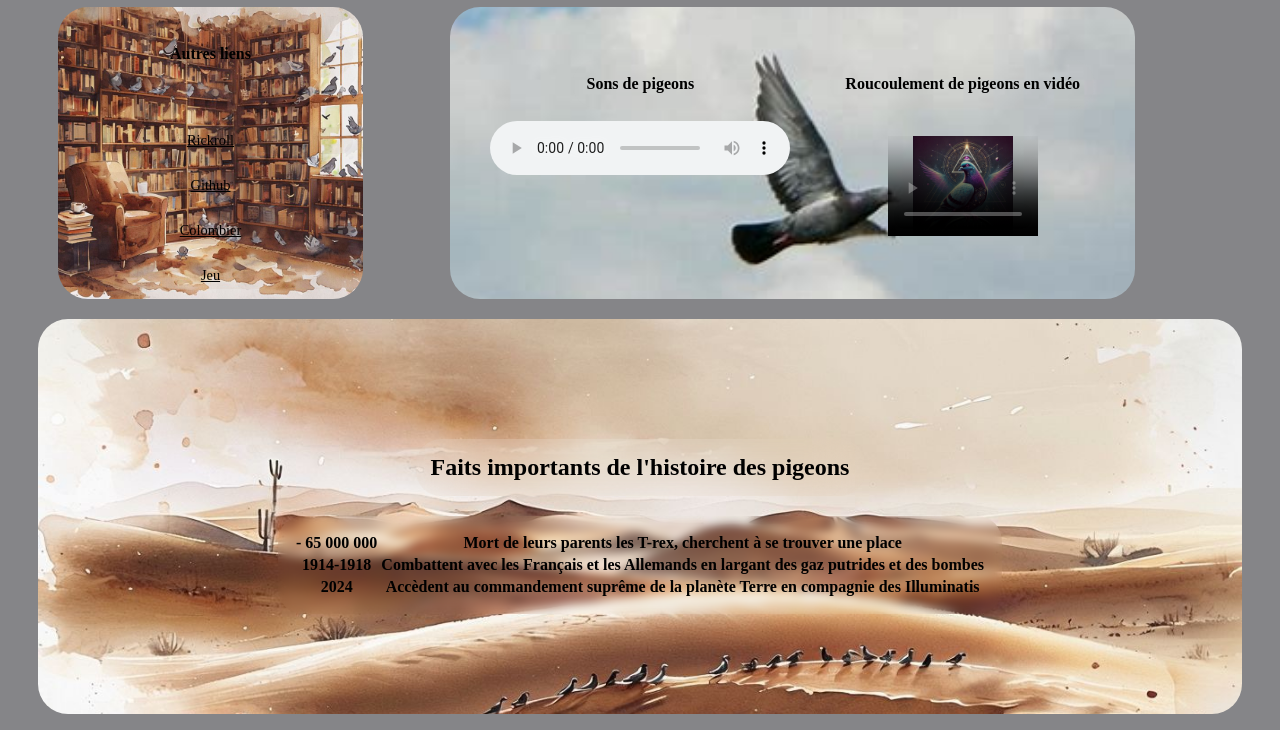
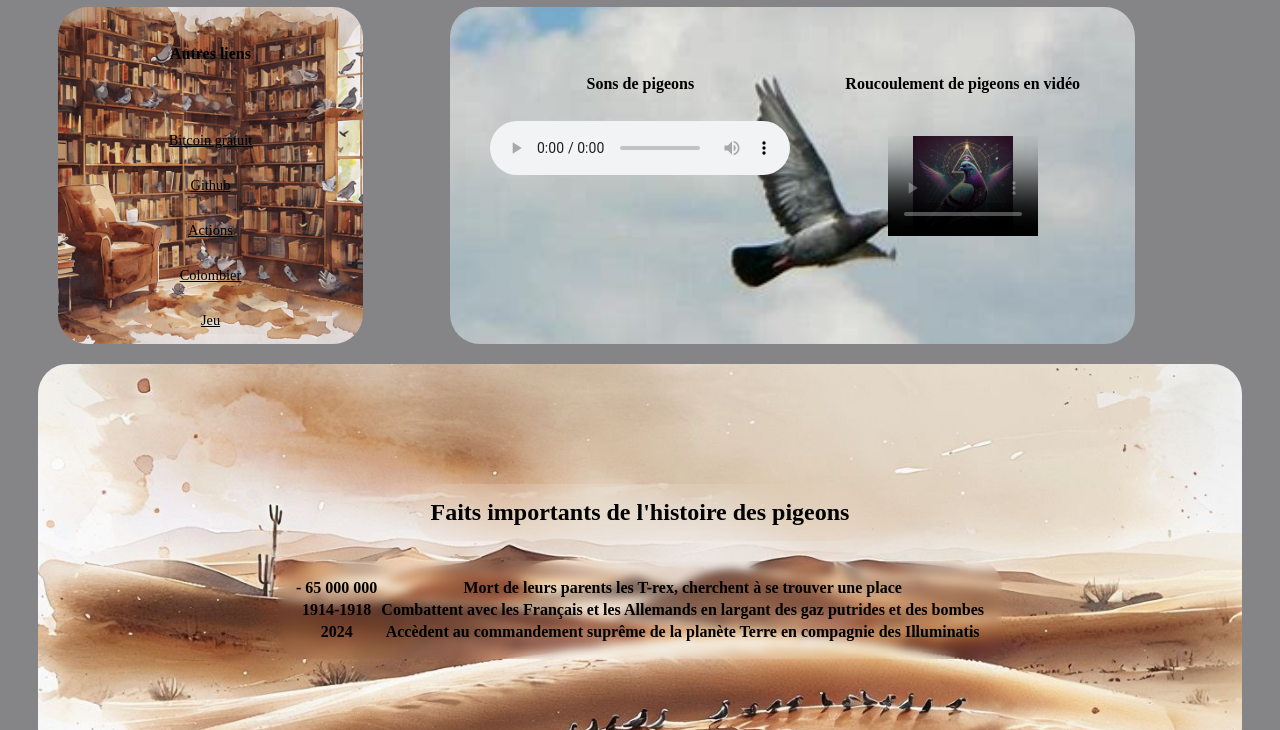
Before and after one commit to DeBroglie3141/Pigeons_illuminati, a plain HTML site: page complot/index.html in a window 1280 px wide. Shown: the part 960-1690 px from the top of the page. Drawn offline with Linux system fonts and the light colour scheme; grey boxes are pictures that could not be loaded.

Commit message:
ajout lien actions

```diff
--- a/complot/index.html
+++ b/complot/index.html
@@ -42,9 +42,11 @@
             <h2>Autres liens</h2>
             <br>
             <br>
-            <a href ='https://www.youtube.com/watch?v=p7YXXieghto'">Rickroll</a>
+            <a href ='https://www.youtube.com/watch?v=p7YXXieghto'">Bitcoin gratuit</a>
             <br>
             <a href="https://github.com/DeBroglie3141/Pigeons_illuminati">Github</a>
+            <br>
+            <a href="../actions/index.html">Actions</a>
             <br>
             <a href="../index.html">Colombier</a>
             <br>
```
Also changed, not shown: complot/index_angl.html (+3 -1 lines).
